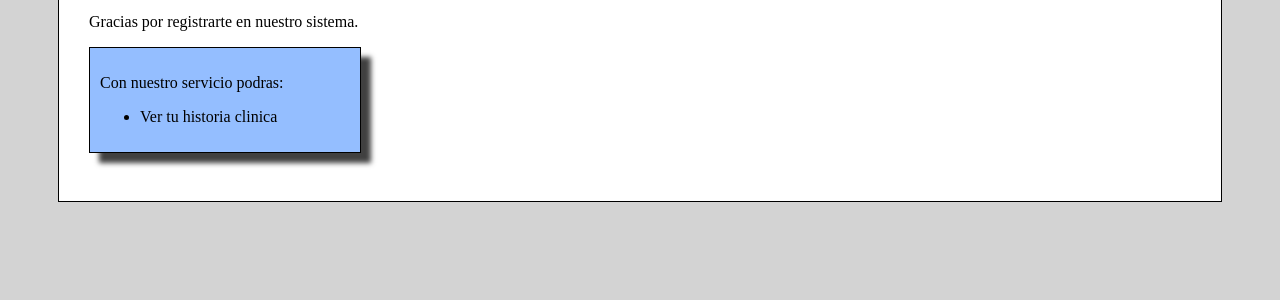
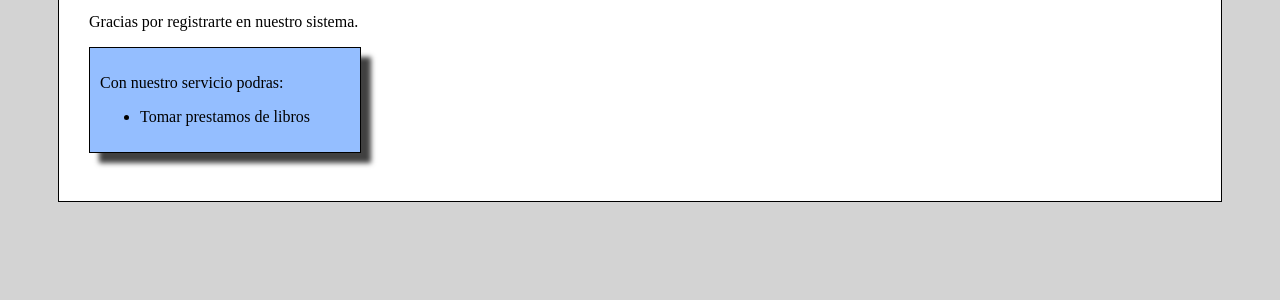
Before and after one commit to IgnacioMilutin/TrabajoProgamacion1, a Flask app: template backend/main/templates/signin.html in a window 1280 px wide. Shown: the part 156-456 px from the top of the page. Run offline with Flask 3, Linux system fonts and the light colour scheme; the template is opened without the code that fills it, so the values that code supplies are empty; parts of the project's set-up code (start-up, migrations or seed data) failed here and were passed over.

Commit message:
bd actualizada y html register actualizado

```diff
--- a/backend/main/templates/signin.html
+++ b/backend/main/templates/signin.html
@@ -48,7 +48,7 @@
     <div class="services" style="background-color: #94beff;box-shadow: 10px 10px 5px 0px rgba(0,0,0,0.75);padding: 10px;border: 1px solid black;width: 250px;">
       <p>Con nuestro servicio podras:</p>
         <ul>
-             <li><a>Ver tu historia clinica</a></li>
+             <li><a>Tomar prestamos de libros</a></li>
         </ul>
     </div>
     <br>
```
Also changed, not shown: backend/DB/programcion.db.
